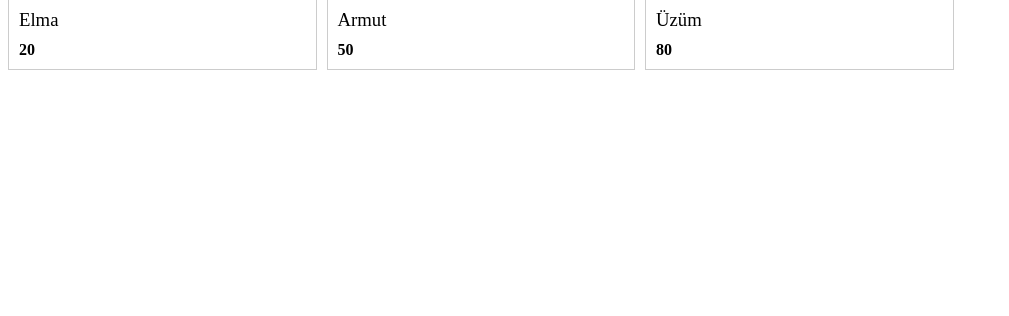
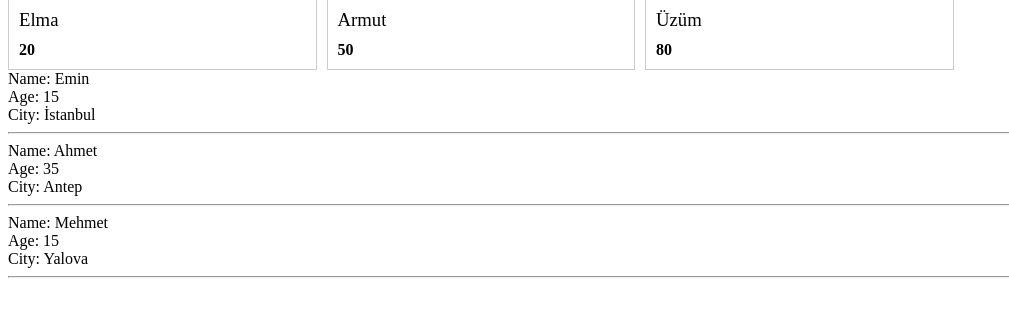
Before and after one commit to eminbasbayan/wissen-301-react-egitimi, a React (Vite) app: page / in a window 1280 px wide. Shown: the part 286-602 px from the top of the page, without its empty margins (0-1009 px from the left). Built offline with nearby package versions, Linux system fonts and the light colour scheme.

Commit message:
customers props örnek

```diff
--- a/src/App.jsx
+++ b/src/App.jsx
@@ -1,10 +1,33 @@
+import Customers from "./components/Customers";
 import Products from "./components/Products";
+
+const customersData = [
+  {
+    id: 1,
+    name: "Emin",
+    age: 15,
+    city: "İstanbul",
+  },
+  {
+    id: 2,
+    name: "Ahmet",
+    age: 35,
+    city: "Antep",
+  },
+  {
+    id: 3,
+    name: "Mehmet",
+    age: 15,
+    city: "Yalova",
+  },
+];
 
 function App() {
   return (
     <div>
       <h1>App Component</h1>
       <Products />
+      <Customers customers={customersData}></Customers>
     </div>
   );
 }
--- /dev/null
+++ b/src/components/CustomerItem.jsx
@@ -0,0 +1,14 @@
+function CustomerItem({ item }) {
+  const { name, age, city } = item;
+
+  return (
+    <div className="customer-item">
+      <span>Name: {name}</span> <br />
+      <span>Age: {age} </span> <br />
+      <span>City: {city} </span>
+      <hr />
+    </div>
+  );
+}
+
+export default CustomerItem;
--- /dev/null
+++ b/src/components/Customers.jsx
@@ -0,0 +1,16 @@
+import CustomerItem from "./CustomerItem";
+
+function Customers({ customers }) {
+  return (
+    <div className="customers">
+      {/* {customers.map((item) => {
+        return <CustomerItem></CustomerItem>;
+      })} */}
+      {customers.map((item) => (
+        <CustomerItem item={item} key={item.id}></CustomerItem>
+      ))}
+    </div>
+  );
+}
+
+export default Customers;
```
